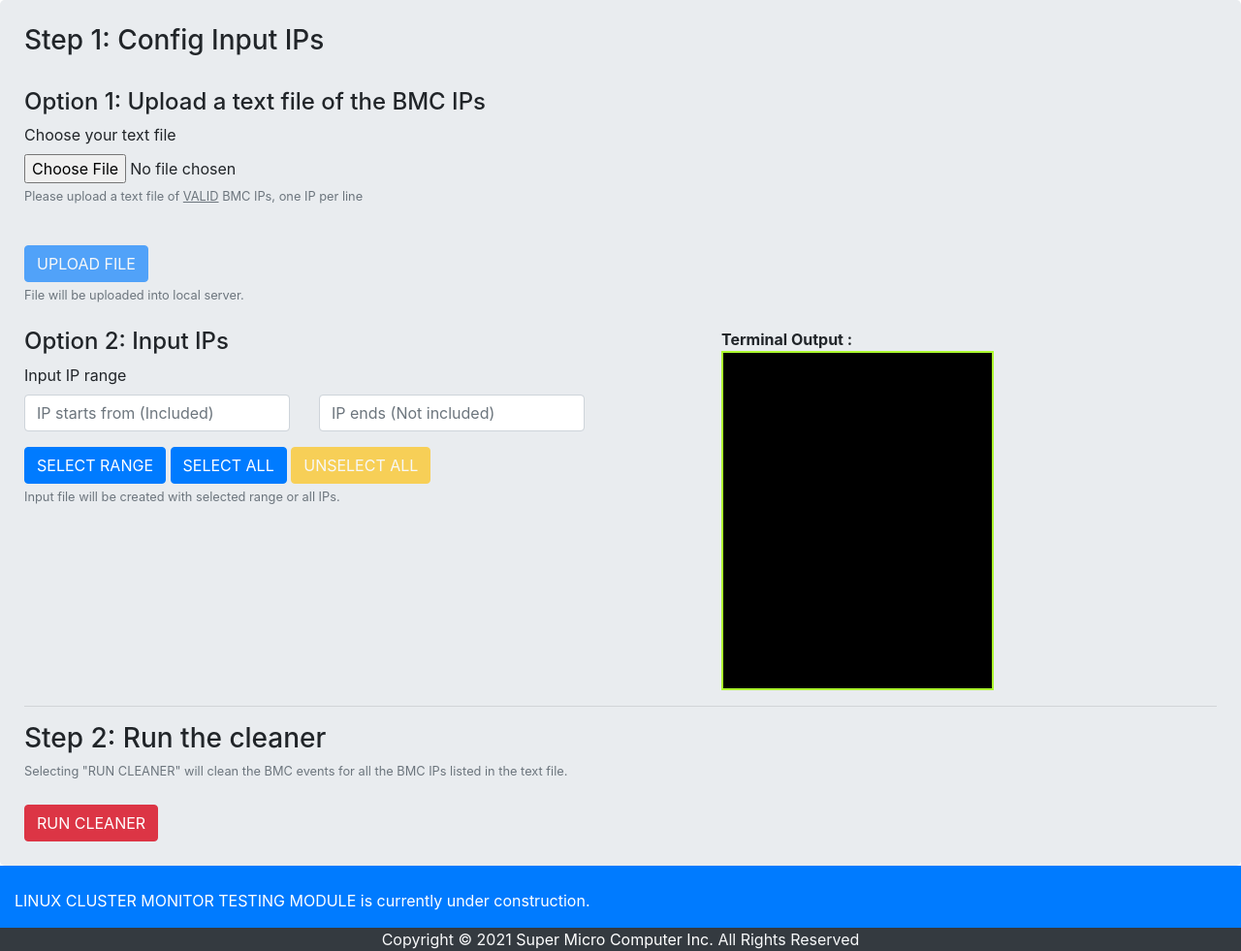
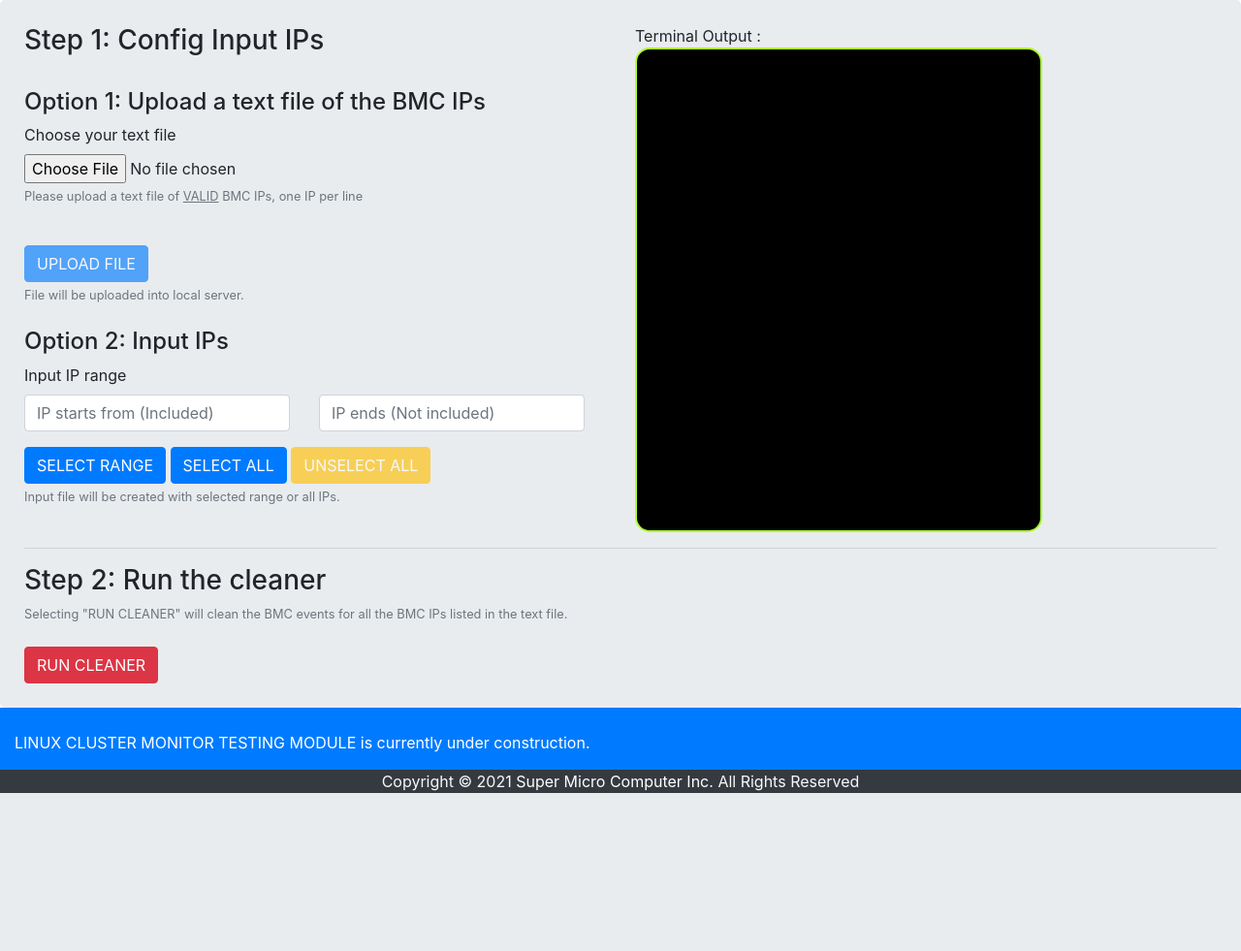
Before and after one commit to neonadia/sysmonitorfrontend, a Flask app: template MongoFlask/templates/bmceventcleanerupload.html in a window 1280 px wide. Shown: the part 184-1165 px from the top of the page at 97% size. After the commit the page ends 1002 px from the top, so only its background shows below. Run offline with Flask 2, Linux system fonts and the light colour scheme; the template is opened without the code that fills it, so the values that code supplies are empty; parts of the project's set-up code (start-up, migrations or seed data) failed here and were passed over; some libraries are stand-ins or nearby versions.

Commit message:
Added terminal class

```diff
--- a/MongoFlask/templates/bmceventcleanerupload.html
+++ b/MongoFlask/templates/bmceventcleanerupload.html
@@ -18,13 +18,17 @@
     /* CSS For the terminal window, made scroll incase output is too large */
     div.scroll {
         background-color: black;
-        width: 400px;
-        height: 350px;
-        max-height: 600px;
+        color: chartreuse;
+        width: 70%;
+        padding: 10px;
+        border: 2px solid greenyellow;
+        font-weight: normal;
+        margin-left: 0%;
+        height: 500px;
+        max-height: 500px;
         overflow-x: hidden;
         overflow-y: auto;
-        text-align: left;
-        padding: 20px;
+        border-radius: 15px;
     }
     .dropright .dropdown-menu{
             width: min-content;
@@ -40,7 +44,6 @@
         width: 800px;
         height: 350px;
         max-height: 600px;
-        overflow-y: auto;
         text-align: left;
     }
     /* Console output formatting */
@@ -137,6 +140,8 @@
     </nav>
     <div class="jumbotron bg-infor" style="margin: 0rem; padding: 25px;" >
         <div class ="row">
+         <div class="col auto">
+            <div class ="row">
                 <div class="col">
                 <form id = "fileform">
                     <div class="form-group">
@@ -151,14 +156,14 @@
                             <output id="list"></output>
                         </div>
                     </div>
-                </form>
                 <button id="uploadbutton" class="btn btn-primary" disabled onclick="uploadFile()">UPLOAD FILE</button>
                 <small id="help0" class="form-text text-muted">File will be uploaded into local server.</small>
+                </form>
                 </div>
             </div>
             <br>
             <div class ="row">
-            <div class="col-auto">
+                <div class="col">
                 <form id = "inputform">
                     <div class="form-group">
                         <h4>Option 2: Input IPs</h4>
@@ -175,15 +180,17 @@
                             <input type="hidden" id="iptype" name="iptype" value="ipmi">
                             </div>
                     </div>
-                </form>
                 <button id="inputbutton" class="btn btn-primary" id="uploadRange" onclick="uploadIPs()">SELECT RANGE</button>
                 <button id="inputbutton" class="btn btn-primary" id="uploadall" onclick="uploadallIPs()">SELECT ALL</button>
                 <a id="unselectall" class="btn btn-warning text-white disabled" name="unselectall" onclick="CallIPCleaner()">UNSELECT ALL</a>
                 <small id="help1" class="form-text text-muted">Input file will be created with selected range or all IPs.</small>
+                </form>
                 </div>
-            <div class="col auto" style="padding-left: 10%; font-weight: bolder;">
+            </div>
+        </div>
+        <div class="col auto">
             Terminal Output :
-                <div class="col-auto scroll" id = "upload_terminal" style="background-color: black; color: chartreuse; width: 55%; padding: 10px; border: 2px solid greenyellow; font-weight: normal; margin-left: 0%;">
+            <div class="col-auto scroll" id = "upload_terminal">
             </div>
         </div>
         </div>
```
Also changed, not shown: MongoFlask/templates/sumtoolboxupload.html (+11 -7 lines). Lines whose indentation alone changed are shown as unchanged.
